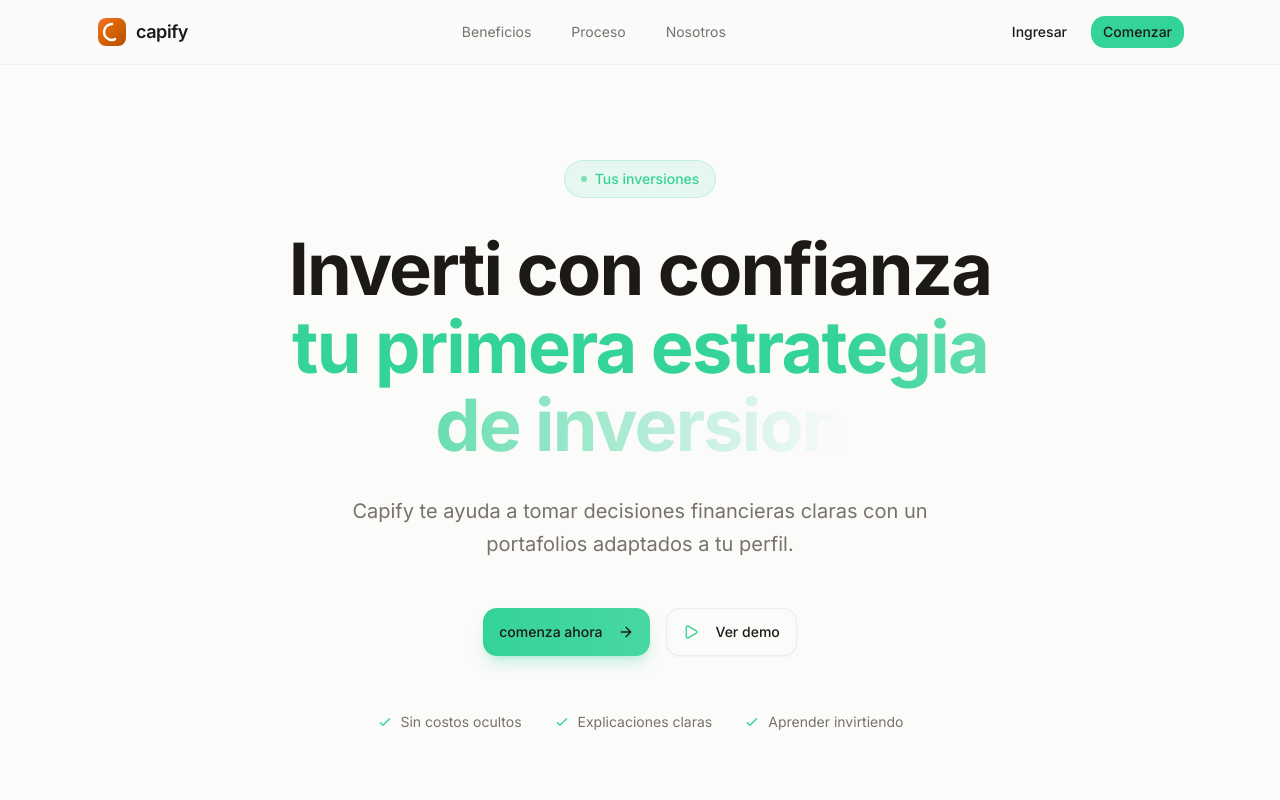
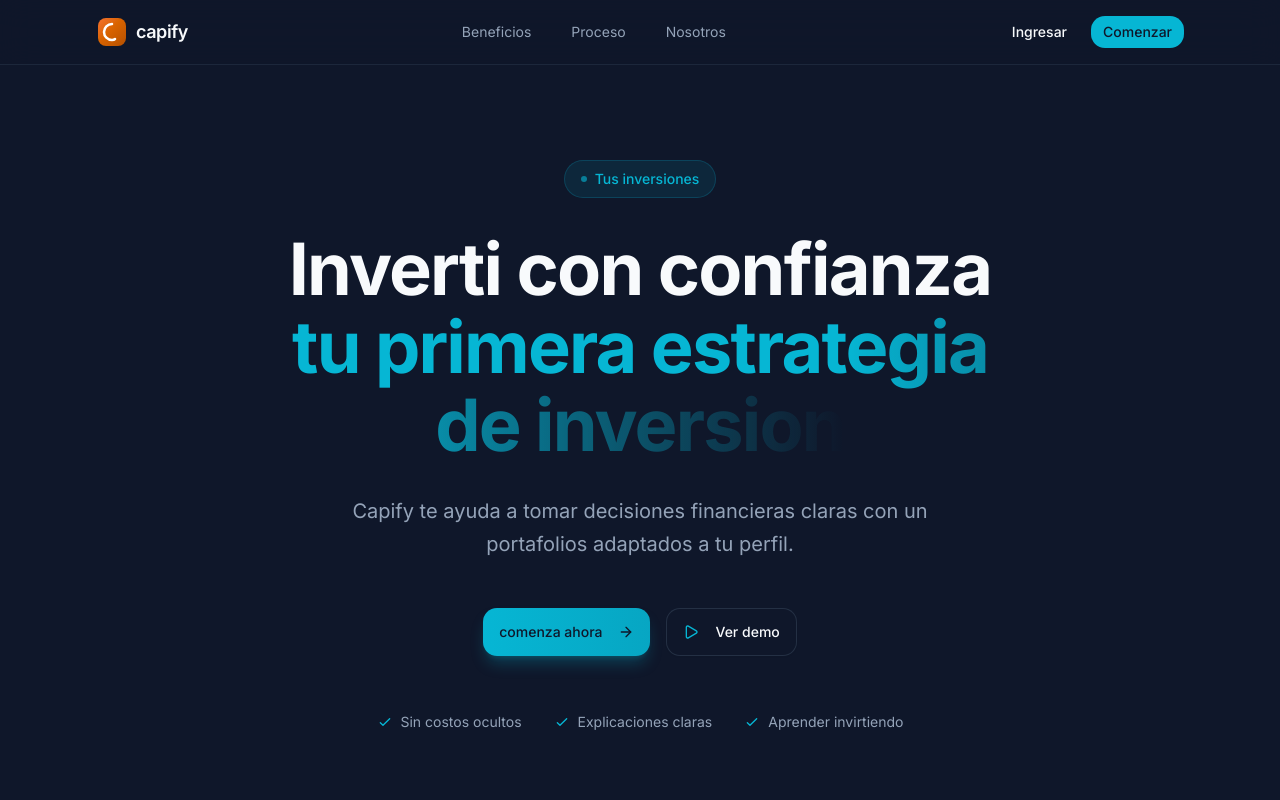
Before and after one commit to feliaffonso30-prog/capify-app, a Next.js app: page / in a window 1280 px wide. Shown: the top 800 px of the page. Built offline with nearby package versions, Linux system fonts and the light colour scheme.

Commit message:
Update globals.css

```diff
--- a/app/globals.css
+++ b/app/globals.css
@@ -4,38 +4,37 @@
 @custom-variant dark (&:is(.dark *));
 
 :root {
-  /* Fondo claro premium y tipografía carbón */
-  --background: #fbfbfa; /* Off-white / stone-50 de baja intensidad */
-  --foreground: #1c1917; /* stone-900 */
+  /* Fondo grafito mate y textos limpios */
+  --background: #0f172a; /* slate-900 */
+  --foreground: #f8fafc; /* slate-50 */
 
-  /* Tarjetas blancas puras con bordes muy finos */
-  --card: #ffffff;
-  --card-foreground: #1c1917;
+  /* Tarjetas con un contraste suave */
+  --card: #1e293b; /* slate-800 */
+  --card-foreground: #f8fafc;
 
-  --popover: #ffffff;
-  --popover-foreground: #1c1917;
+  --popover: #1e293b;
+  --popover-foreground: #f8fafc;
 
-  /* Color Principal: Verde Esmeralda Monetario */
-  --primary: #10b981; /* emerald-500 */
+  /* Color Principal: Azul Eléctrico */
+  --primary: #3b82f6; /* blue-500 */
   --primary-foreground: #ffffff;
 
-  /* Color de Acento: Menta suave */
-  --secondary: #f0fdf4; /* emerald-5 */
-  --secondary-foreground: #15803d; /* emerald-700 */
+  /* Color de Acento: Cyan brillante para destacar objetivos/porcentajes */
+  --secondary: #0f172a;
+  --secondary-foreground: #38bdf8; /* sky-400 */
 
-  --muted: #f5f5f4; /* stone-100 */
-  --muted-foreground: #78716c; /* stone-500 */
+  --muted: #334155; /* slate-700 */
+  --muted-foreground: #94a3b8; /* slate-400 */
 
-  --accent: #34d399; /* emerald-400 */
-  --accent-foreground: #1c1917;
+  --accent: #06b6d4; /* cyan-500 */
+  --accent-foreground: #0f172a;
 
-  --destructive: #dc2626;
-  --destructive-foreground: #ffffff;
+  --destructive: #ef4444;
+  --destructive-foreground: #f8fafc;
 
-  /* Bordes ultra sutiles para que el diseño se vea muy limpio */
-  --border: #e7e5e4; /* stone-200 */
-  --input: #fffffff;
-  --ring: rgba(16, 185, 129, 0.2); /* Brillo verde sutil */
+  --border: #334155; /* slate-700 */
+  --input: #1e293b;
+  --ring: rgba(59, 130, 246, 0.3); /* Brillo azul sutil */
 
   --radius: 1rem;
 }
```
